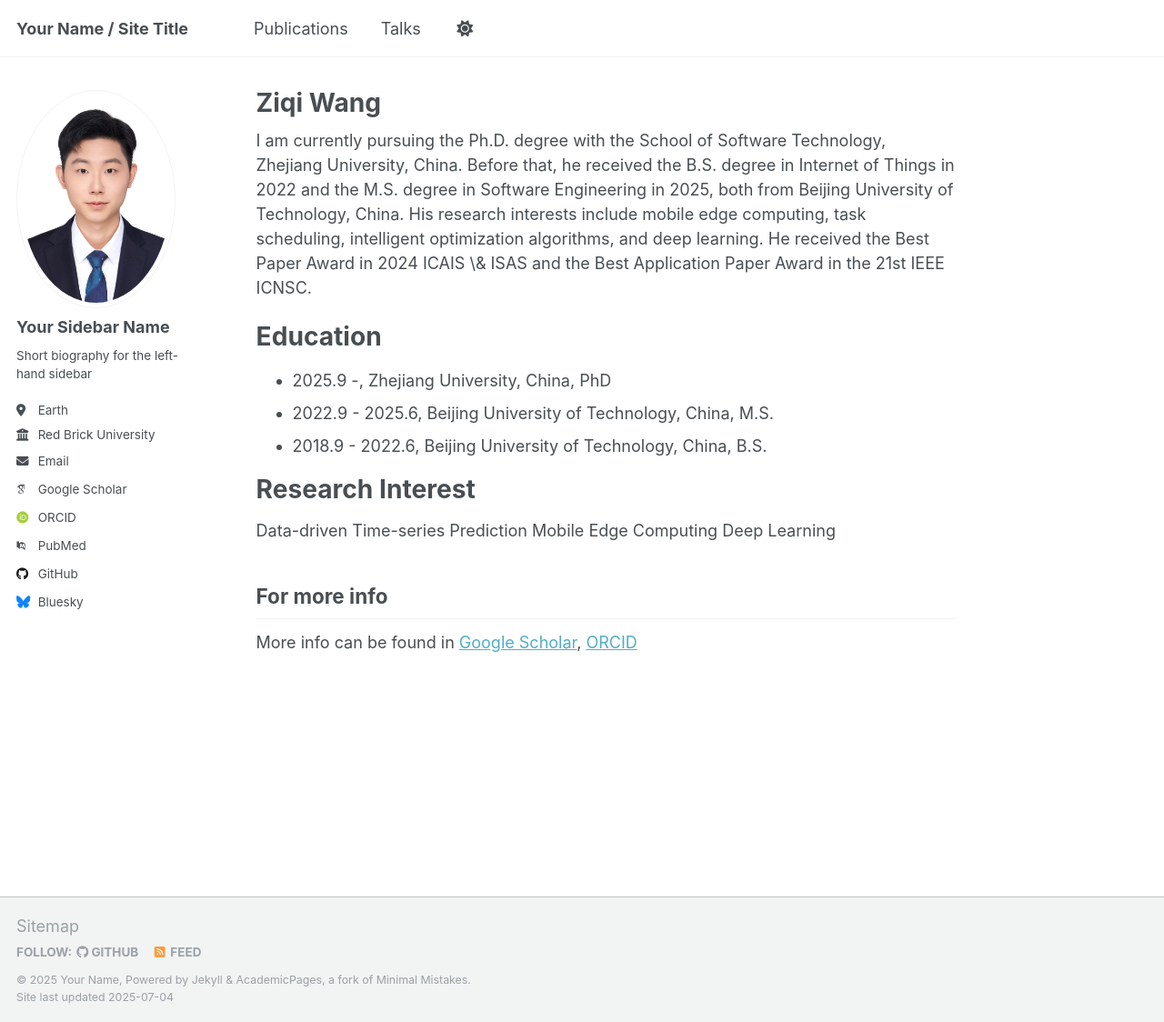
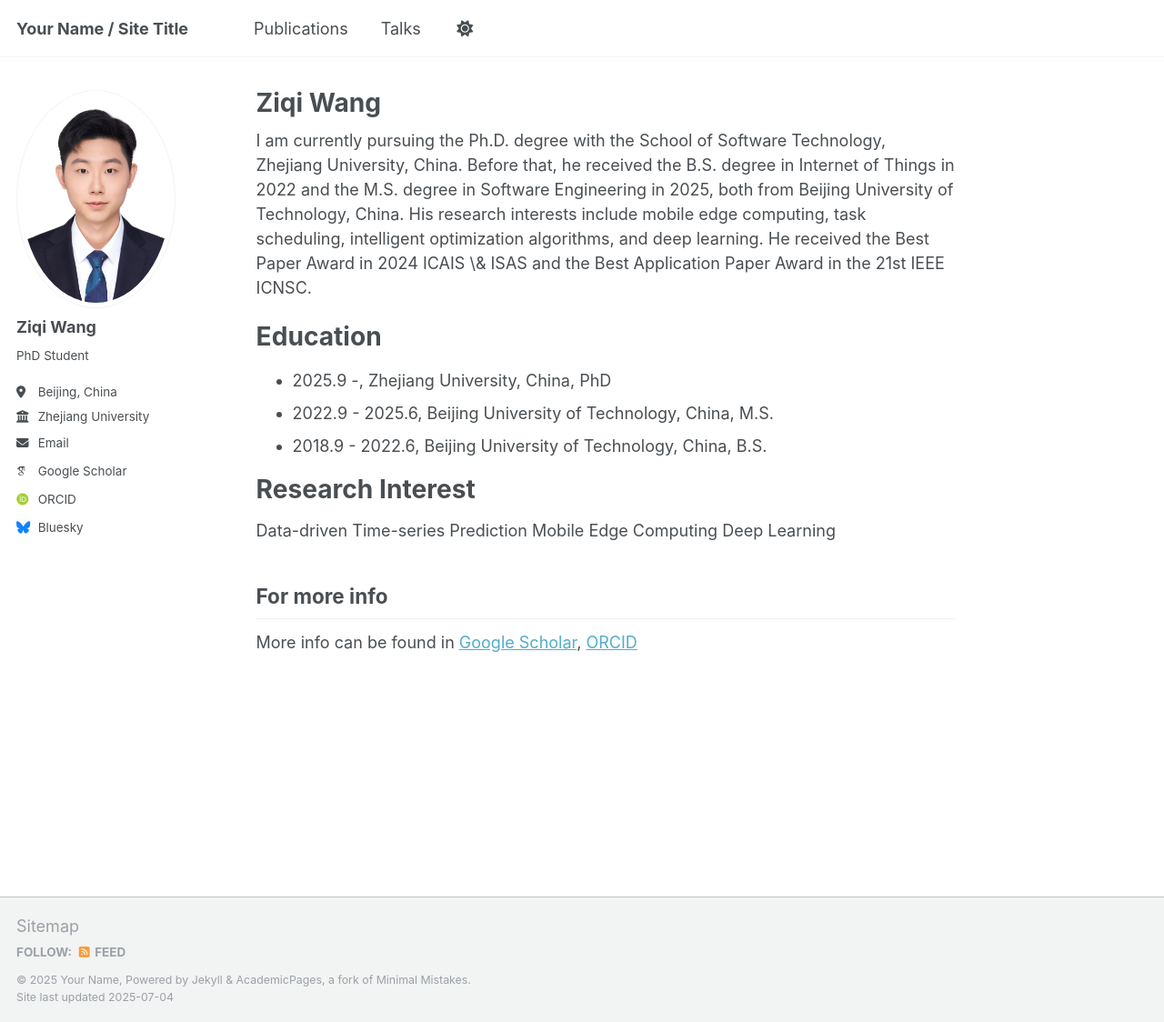
Before and after one commit to ZiqiWang0312/bio, a Jekyll site: the page built from _pages/about.md, in a window 1280 px wide and 1124 px high. Shown: the whole window at 91% size. Built offline with Jekyll 4.4.1, drawn with Linux system fonts in a browser that asks for light colours; some web fonts are replaced; a script that is not in the unit is left out.

Commit message:
personal information

```diff
--- a/_config.yml
+++ b/_config.yml
@@ -13,9 +13,13 @@ title                    : "Your Name / Site Title"
 title_separator          : "-"
 name                     : &name "Your Name"
 description              : &description "personal description"
-url                      : https://academicpages.github.io # the base hostname & protocol for your site e.g. "https://[your GitHub username].github.io" or if you already have some other page hosted on Github then use "https://[your GitHub username].github.io/[Your Repo Name]"
-baseurl                  : "" # the subpath of your site, e.g. "/blog"
-repository               : "academicpages/academicpages.github.io"
+#url                      : https://academicpages.github.io # the base hostname & protocol for your site e.g. "https://[your GitHub username].github.io" or if you already have some other page hosted on Github then use "https://[your GitHub username].github.io/[Your Repo Name]"
+#baseurl                  : "" # the subpath of your site, e.g. "/blog"
+#repository               : "academicpages/academicpages.github.io"
+
+url                      : https://ZiqiWang0312.github.io # the base hostname & protocol for your site e.g. "https://[your GitHub username].github.io" or if you already have some other page hosted on Github then use "https://[your GitHub username].github.io/[Your Repo Name]"
+baseurl                  : /bio
+repository               : "ZiqiWang0312/bio"
 
 # Site Author - The following control what appear as part of the author content on the side bar.
 #               If a field is blank the icon and link will not appear, otherwise it will be shown.
@@ -23,32 +27,32 @@ repository               : "academicpages/academicpages.github.io"
 author:
   # Biographic information
   avatar           : "profile.png"
-  name             : "Your Sidebar Name"
+  name             : "Ziqi Wang"
   pronouns         : # example: "she/her"
-  bio              : "Short biography for the left-hand sidebar"
-  location         : "Earth"
-  employer         : "Red Brick University"
+  bio              : "PhD Student"
+  location         : "Beijing, China"
+  employer         : "Zhejiang University"
   uri              : # URL
-  email            : "none@example.org"
+  email            : "wangziqi0312@163.com"
 
   # Academic websites
   academia         : # URL
   arxiv            : # URL - Update with the correct link to your profile
-  googlescholar    : "https://scholar.google.com/citations?user=PS_CX0AAAAAJ"
+  googlescholar    : "https://scholar.google.com/citations?hl=en&user=G1mY-BwAAAAJ"
   impactstory      : # URL
-  orcid            : "http://orcid.org/yourorcidurl"
+  orcid            : "0000-0001-7176-2369"
   semantic         : # URL
-  pubmed           : "https://www.ncbi.nlm.nih.gov/pubmed/?term=john+snow"
-  researchgate     : # URL
-  scopus           : # URL
+  #pubmed           : "https://www.ncbi.nlm.nih.gov/pubmed/?term=john+snow"
+  #researchgate     : # URL
+  #scopus           : # URL
 
   # Repositories and software development
-  bitbucket        : # Username - Update with your username on the site
-  codepen          : # Username
-  dribbble         : # Username
-  github           : "academicpages"
-  kaggle           : # Username
-  stackoverflow    : # User number or user number and name (i.e., use "1" or "1/jeff-atwood")
+  #bitbucket        : # Username - Update with your username on the site
+  #codepen          : # Username
+  #dribbble         : # Username
+  #github           : "academicpages"
+  #kaggle           : # Username
+  #stackoverflow    : # User number or user number and name (i.e., use "1" or "1/jeff-atwood")
 
   # Social media
   artstation       : # Username
```
